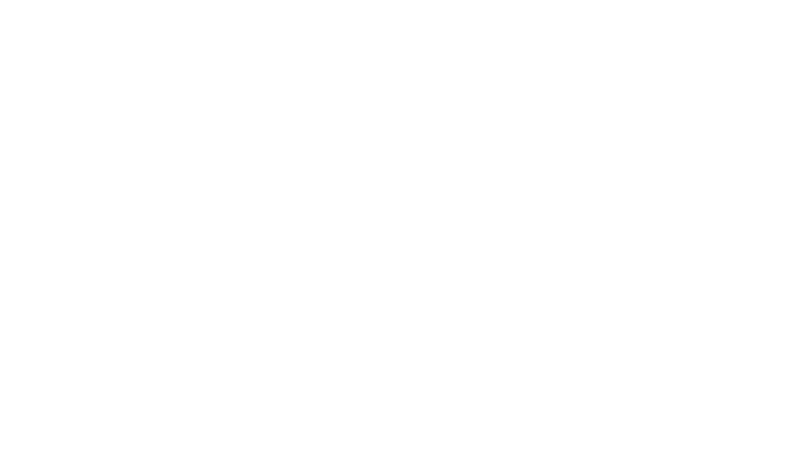
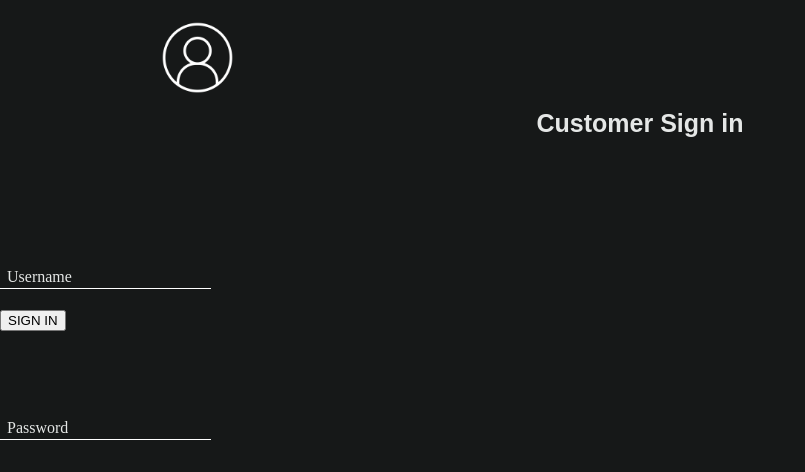
Before and after one commit to Chriserdas/Movieshop, a plain HTML site: page client/html/login.html in a window 1280 px wide. Shown: the whole page, without its empty margins (0-805 px from the left). Drawn offline with Linux system fonts and the light colour scheme; files that its build step writes are made by us from their sources.

Commit message:
update ui

```diff
--- a/client/css/login.css
+++ b/client/css/login.css
@@ -0,0 +1,74 @@
+body{
+    padding: 0%;
+    margin: 0px;
+    -webkit-app-region: no-drag;
+    -webkit-user-select: none;
+    background-color: #161818;
+}
+
+
+
+
+.login{
+    position: absolute;
+    top:10px;
+    width:100%;
+}
+
+#user-img {
+    position: relative;
+    width: 95px;
+    height: 95px;
+    left: 150px;
+}
+
+#login{
+    position: relative;
+    font-family: 'Oswald', sans-serif;
+    color: #E5E7E6;
+    font-size: 25px;
+    font-weight: bolder;
+    text-align: center;
+}
+
+.user-box{
+    position: relative;
+    top:130px;
+}
+
+
+.user-box input {
+    font-family: 'Oswald', sans-serif;
+    font-size: 16px;
+    color: white;
+    border: none;
+    border-bottom: 1.2px solid white;
+    outline: none;
+    background: transparent;
+}
+
+.user-box placeholder{
+    font-family: 'Oswald', sans-serif;
+}
+
+
+.user-box label {
+    position: absolute;
+    left: 7px;
+    font-size: 16px;
+    color: #E5E7E6;
+    pointer-events: none;
+    transition: .5s;
+}
+
+
+.user-box input:focus ~ label,
+.user-box input:valid ~ label {
+    /*font-family: 'Oswald', sans-serif;*/
+    top: -20px;
+    left: 7px;
+    color: #E5E7E6;
+    font-size: 12px;
+    font-weight: bolder;
+    text-transform: uppercase;
+}
--- a/client/css/style.css
+++ b/client/css/style.css
@@ -1,13 +1,21 @@
+@font-face {
+    font-family: netflixFont;
+    src: url('../fonts/BebasNeue-Regular.otf');
+}
+
+
 body {
     padding: 0%;
     margin: 0px;
     -webkit-app-region: drag;
     -webkit-user-select: none;
-    background-color: #333333;
+    background-color: #000505;
 }
 
+
+/*------------title bar-----------------*/
 #title-bar{
-    background-color:#333333;
+    background-color:#000505;
     height:32px;
 
 }
@@ -66,3 +74,92 @@ body {
 #close-button :hover{
     background-color: crimson;
 }
+
+#logo{
+    position: absolute;
+    left:15px;
+    top: 10px;
+    font-family: netflixFont;
+    font-size:30px;
+    font-weight:bolder;
+    letter-spacing:2px;
+    color:#E50914;
+}
+
+/*------------login-------------------*/
+
+.sign-in{
+    position:relative;
+    top:250px;
+    left:40%;
+    width:400px;
+    height:480px;
+    background-color:#161818;
+}
+
+
+
+.login{
+    position: absolute;
+    top:10px;
+    width:100%;
+}
+
+#user-img {
+    position: relative;
+    width: 95px;
+    height: 95px;
+    left: 150px;
+}
+
+#login{
+    position: relative;
+    font-family: 'Oswald', sans-serif;
+    color: #E5E7E6;
+    font-size: 25px;
+    font-weight: bolder;
+    text-align: center;
+}
+
+.user-box{
+    position: relative;
+}
+
+
+.user-box input {
+    font-family: 'Oswald', sans-serif;
+    position:relative;
+    top:50px;
+    left:120px;
+    margin-bottom:40px;
+    font-size: 16px;
+    color: white;
+    border: none;
+    border-bottom: 1.2px solid white;
+    outline: none;
+    background: transparent;
+}
+
+
+
+
+.user-box label {
+    position: absolute;
+    left: 120px;
+    top:50px;
+    font-size: 16px;
+    color: #E5E7E6;
+    pointer-events: none;
+    transition: .5s;
+}
+
+
+.user-box input:focus ~ label,
+.user-box input:valid ~ label {
+    /*font-family: 'Oswald', sans-serif;*/
+    top: 35px;
+    color: #E5E7E6;
+    font-size: 12px;
+    font-weight: bolder;
+    text-transform: uppercase;
+}
--- a/client/html/login.html
+++ b/client/html/login.html
@@ -2,7 +2,36 @@
 
 <html>
     <head>
-        <link rel="stylesheet" href="css/login.css">
+        <link rel="stylesheet" href="../css/login.css">
     </head>
 
+    <body>
+
+        <div class="login">
+            <img src ="../icons/login.png" id = "user-img" draggable="false">
+
+            <div id="login">Customer Sign in</div>
+
+            <form>
+
+                <div class="user-box">
+
+                    <input type="text" name="" required ="" maxlength="20" id="username">
+                    <label>Username</label>
+
+                    <div class="user-box">
+                        <input type="password" name="" required="" id="pass" maxlength="20">
+                        <label>Password</label>
+                    </div>
+
+                    <button class = "sign-in-button">SIGN IN</button>
+
+
+                </div>
+            </form>
+
+        </div>
+
+    </body>
+
 </html>
```
Also changed, not shown: client/html/index.html (+38 -2 lines), client/js/index.js (added, +19 -0 lines), client/js/main.js (+50 -19 lines), client/js/package.json (+6 -1 lines), client/fonts/BebasNeue-Bold.otf (added), client/fonts/BebasNeue-Book.otf (added), client/fonts/BebasNeue-Light.otf (added), client/fonts/BebasNeue-Regular.otf (added), client/fonts/BebasNeue-Thin.otf (added), client/icons/login.png (added), 1 other file.
